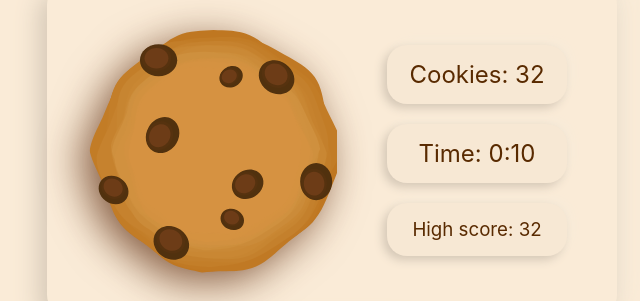
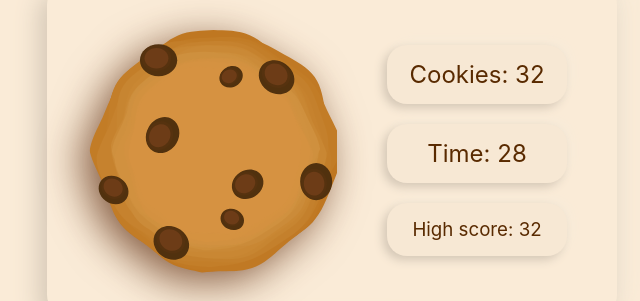
Before and after one commit to claremw/Clicker-Game, a website: page play.html in a window 1280 px wide. Both pictures are taken after a click on the element 520 px from the left and 438 px from the top of the page. Shown: the part 288-589 px from the top of the page, 308-948 px from the left. Drawn offline with Linux system fonts and the light colour scheme.

Commit message:
Updated index.html, added functionality for the timer in play.html

```diff
--- a/play.html
+++ b/play.html
@@ -20,13 +20,13 @@
         Start clicking to play!
       </h4>
       <div class="gameBox">
-        <div class="gameCookie splashLeft"></div>
+        <div id="cookie" class="gameCookie splashLeft"></div>
         <div class="scoreColumn">
           <div class="countCell">
             <h2 class="hText inline">Cookies: 32</h2>
           </div>
           <div class="countCell">
-            <h2 class="hText inline">Time: 0:10</h2>
+            <h2 id="timer" class="hText inline">Time: 30</h2>
           </div>
           <div class="countCell">
             <h3 class="hText">High score: 32</h3>
@@ -35,11 +35,36 @@
       </div>
       <div class="loginBox"><a href="/app/dashboard"><u>Back to dashboard</u></a></div>
     </div>
+
     <script>
       //TODO: Once the game ends we need to send the score to the database
       function sendResults() {
 
       }
+
+      // Timer
+      // add an event listener to the timer
+      var cookieButton = document.getElementById("cookie");
+      cookieButton.addEventListener("click", countdown);
+      // Countdown function, when time <= 0, countdown returns false
+      function countdown() {
+        var seconds = 30;
+        var counter = setInterval(function() {
+          seconds--;
+          document.getElementById("timer").innerHTML = "Time: " + seconds;
+          if (seconds <= 0) {
+            clearInterval(counter);
+            alert("Out of time");
+            // need to make sure this is all we need to do to interact with the database
+            sendResults();
+            return false;
+          }
+        }, 1000);
+
+
+      };
+
     </script>
+
   </body>
 </html>
```
Also changed, not shown: index.html (+2 -0 lines).
